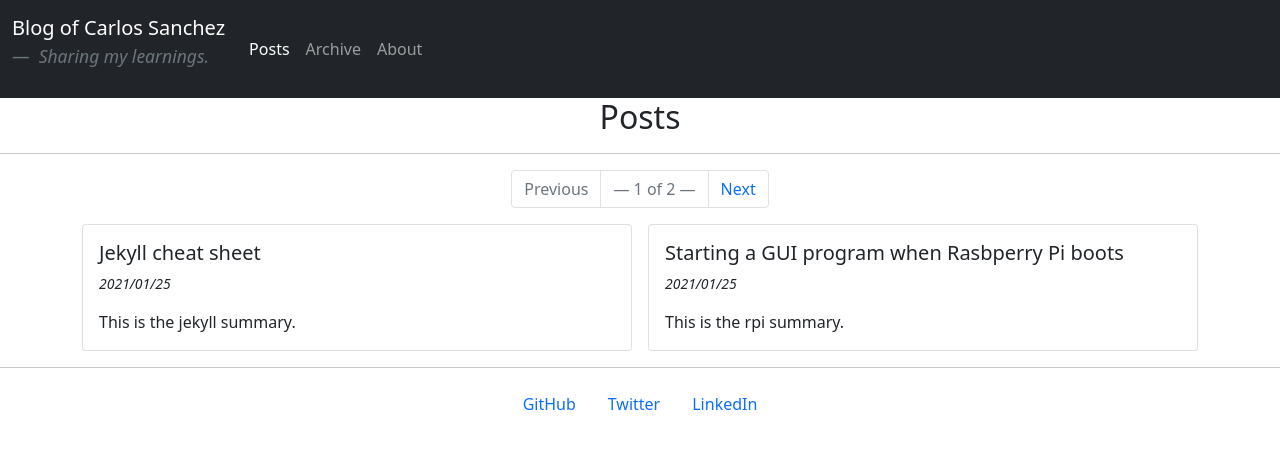
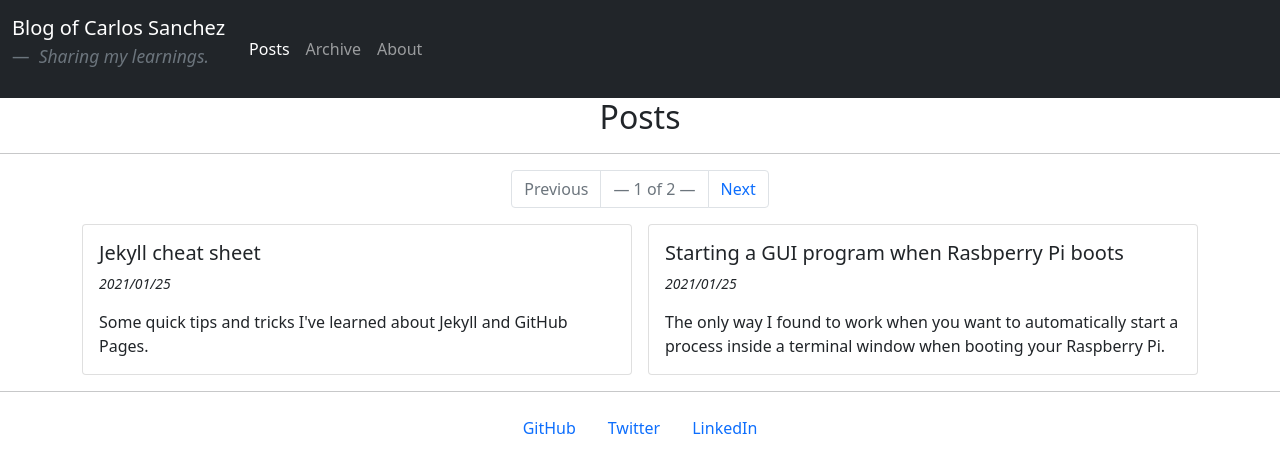
Before and after one commit to carlossanlop/carlossanlop.github.io, a Jekyll site: the page built from index.html, in a window 1280 px wide. Shown: the top 473 px of the page. Built offline with Jekyll 4.4.1, drawn with Linux system fonts in a browser that asks for light colours; the list of posts is cut into pages by our own code.

Commit message:
summaries

```diff
--- a/_posts/2021-01-24-jekyll.md
+++ b/_posts/2021-01-24-jekyll.md
@@ -1,12 +1,10 @@
 ---
 layout: post
 title:  "Jekyll cheat sheet"
-summary: "This is the jekyll summary."
+summary: "Some quick tips and tricks I've learned about Jekyll and GitHub Pages."
 date:   2021-01-24 16:34:00 -0800
 categories: all
 ---
-
-Some quick tips and tricks I've learned about Jekyll.
 
 ### jekyll v4 configuration
 
--- a/_posts/2021-01-24-rpiboot.md
+++ b/_posts/2021-01-24-rpiboot.md
@@ -1,7 +1,7 @@
 ---
 layout: post
 title:  "Starting a GUI program when Rasbperry Pi boots"
-summary: "This is the rpi summary."
+summary: "The only way I found to work when you want to automatically start a process inside a terminal window when booting your Raspberry Pi."
 date:   2021-01-24 16:26:00 -0800
 categories: all
 ---
```
Also changed, not shown: _posts/2021-01-24-test1.md (+2 -2 lines).
